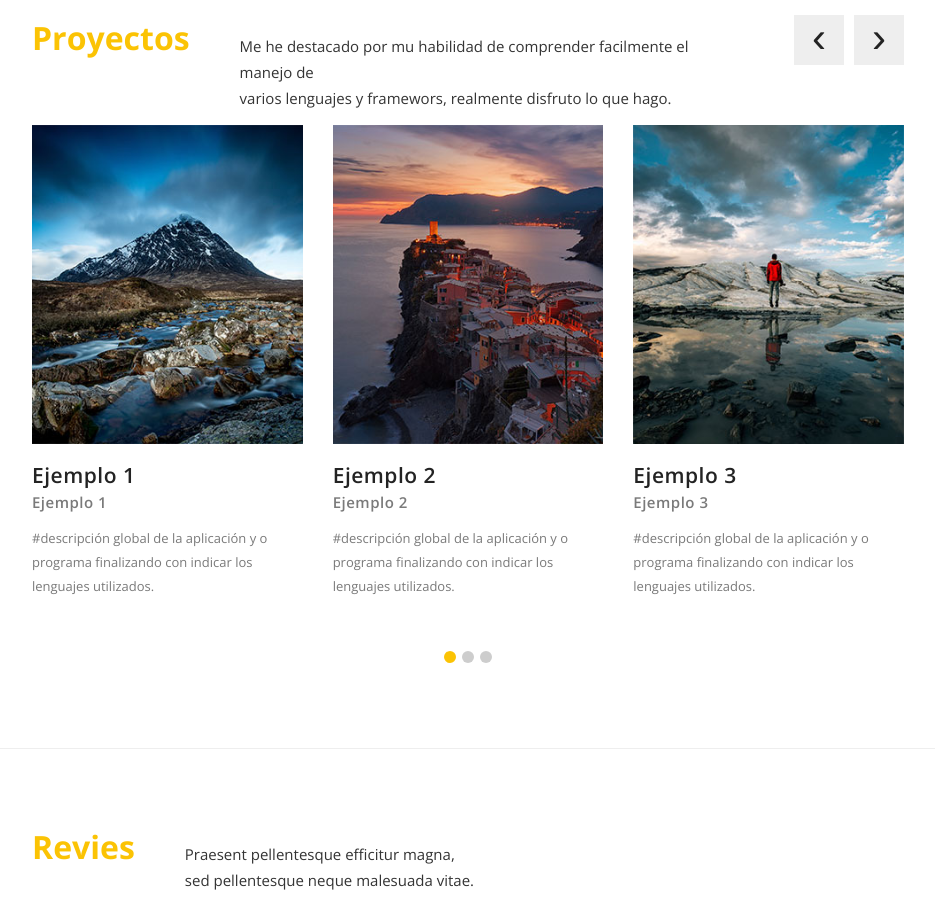
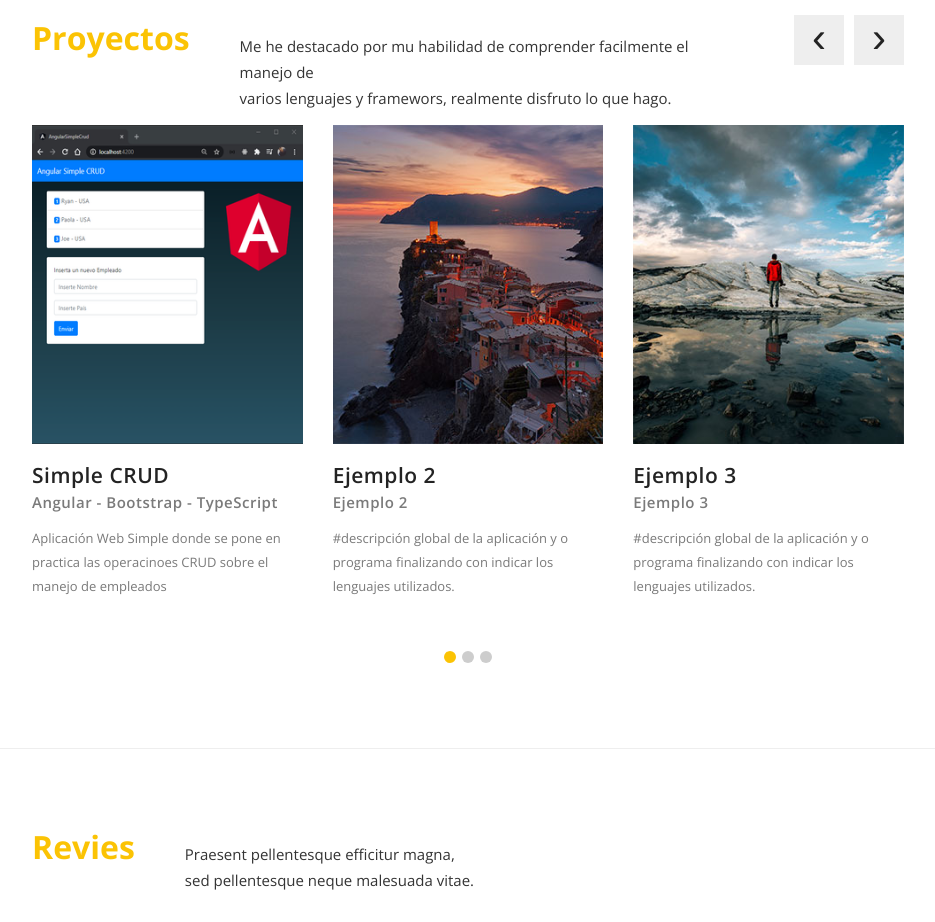
Before and after one commit to DICAPISAR/DICAPISAR.github.io, a plain HTML site: page index.html in a window 1280 px wide. Shown: the part 860-1782 px from the top of the page, without its empty margins (316-1251 px from the left). Drawn offline with nearby package versions, Linux system fonts and the light colour scheme.

Commit message:
Inclución de primer proyecto Angular - Simple - CRUD

```diff
--- a/index.html
+++ b/index.html
@@ -164,15 +164,15 @@
                     <div class="owl-carousel owl-theme">
                         <div class="item">
                             <div class="image">
-                                <img src="img/featured_1.jpg" alt="">
+                                <img src="img/simplecrud_proyect.png" alt="">
                                 <div class="featured-button button">
-                                    <a href="#projects">Ver Detalle</a>
+                                    <a href="https://github.com/DICAPISAR/angular-simple-crud">Ver Detalle</a>
                                 </div>
                             </div>
                             <div class="text-content">
-                                <h4>Ejemplo 1</h4>
-                                <span>Ejemplo 1</span>
-                                <p>#descripción global de la aplicación y o programa finalizando con indicar los lenguajes utilizados.</p>
+                                <h4>Simple CRUD</h4>
+                                <span>Angular - Bootstrap - TypeScript</span>
+                                <p>Aplicación Web Simple donde se pone en practica las operacinoes CRUD sobre el manejo de empleados</p>
                             </div>
                         </div>
                         <div class="item">
```
Also changed, not shown: img/simplecrud_proyect.png (added).
